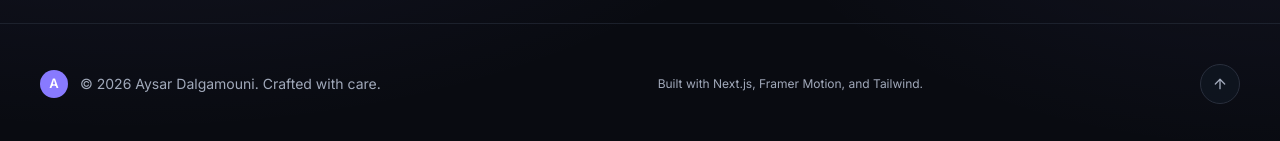
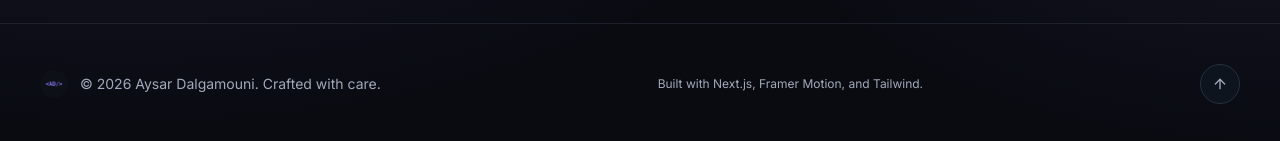
Before and after one commit to Dalga02/aysar-portfolio, a Next.js app: page / in a window 1280 px wide. Shown: the part 8148-8289 px from the top of the page. Built offline with nearby package versions, Linux system fonts and the light colour scheme; no server answers.

Commit message:
feat: replace footer logo badge with AD monogram

```diff
--- a/components/footer/Footer.tsx
+++ b/components/footer/Footer.tsx
@@ -1,5 +1,6 @@
 "use client";
 
+import Image from "next/image";
 import { ArrowUp } from "lucide-react";
 import { motion } from "framer-motion";
 import { site } from "@/data/site";
@@ -12,9 +13,14 @@ export function Footer() {
     <footer className="relative mt-16 border-t border-border/60">
       <div className="container-x flex flex-col items-center justify-between gap-6 py-10 md:flex-row">
         <div className="flex items-center gap-3">
-          <span className="grid h-7 w-7 place-items-center rounded-full bg-accent text-[13px] font-semibold text-white">
-            A
-          </span>
+          <Image
+            src="/logo-mark.png"
+            alt={site.name}
+            width={28}
+            height={28}
+            unoptimized
+            className="h-7 w-7 rounded-full"
+          />
           <span className="text-sm text-ink-soft">
             © {new Date().getFullYear()} {site.name}. {t.footer.crafted}
           </span>
```
Also changed, not shown: public/logo-mark.png (added).
